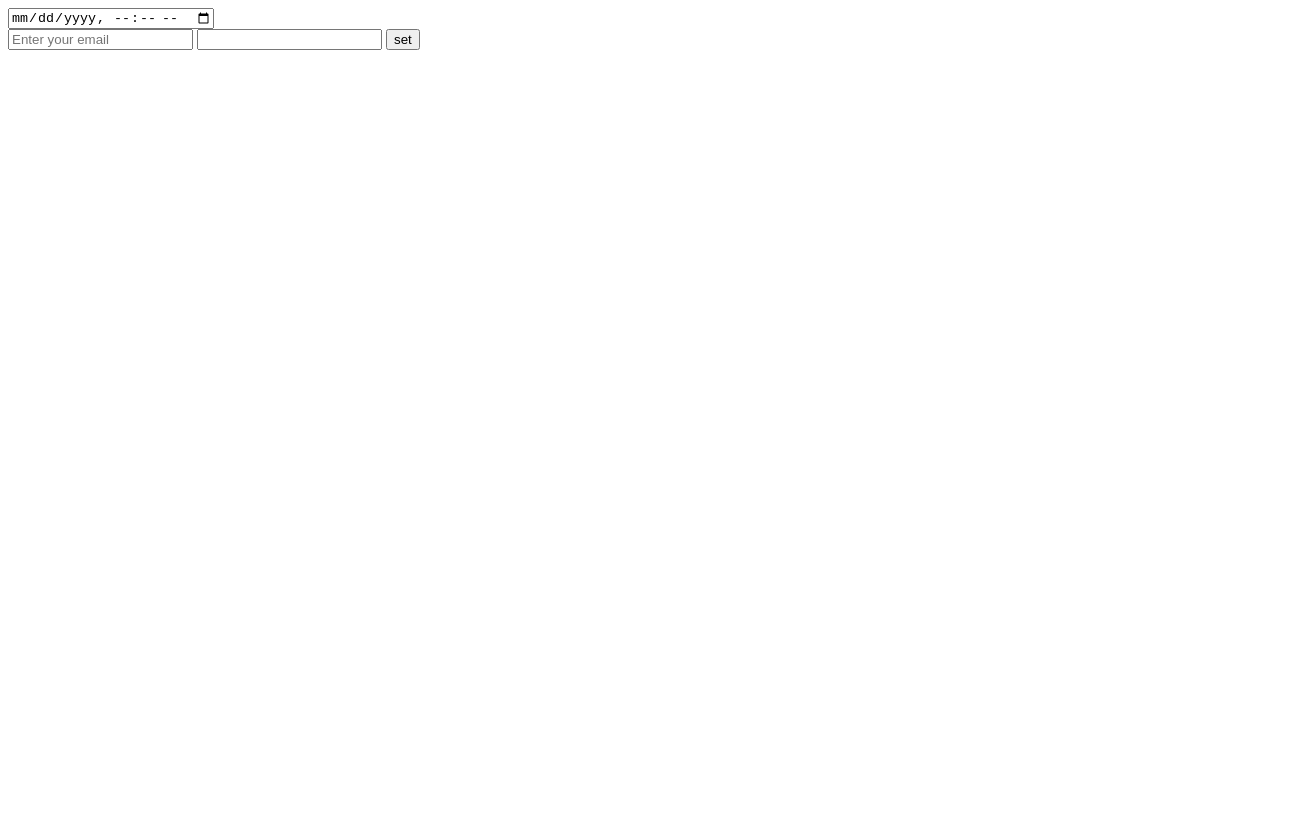
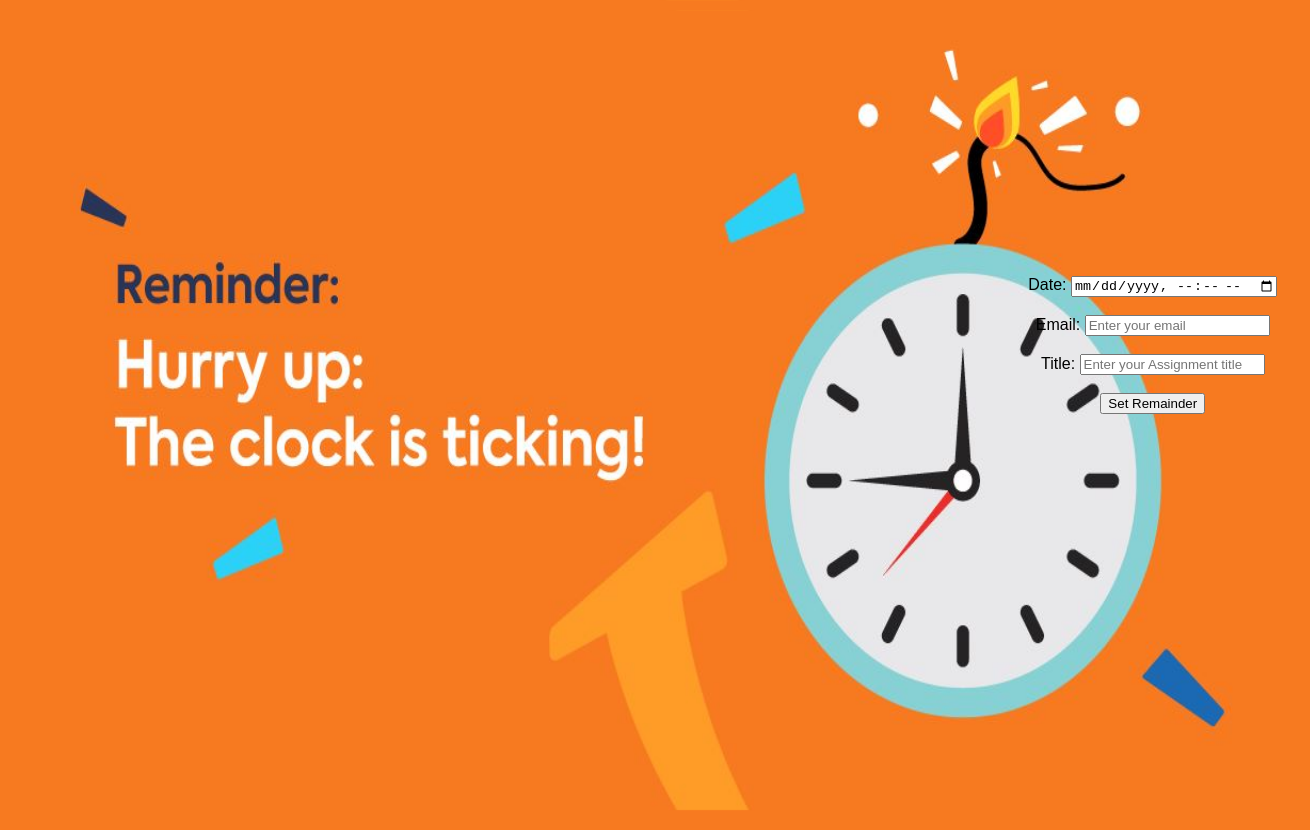
Before and after one commit to Harivignesh123/StudyHelper, a website: page public/html/SetRemainder.html in a window 1280 px wide. Shown: the whole page, 1310 px wide, since content can reach past the window. Before the commit the page ends 800 px from the top, so only its background shows below. Drawn offline with Linux system fonts and the light colour scheme; files that its build step writes are made by us from their sources.

Commit message:
setremainder css added

```diff
--- a/public/html/SetRemainder.html
+++ b/public/html/SetRemainder.html
@@ -4,16 +4,14 @@
     <meta charset="UTF-8">
     <meta http-equiv="X-UA-Compatible" content="IE=edge">
     <meta name="viewport" content="width=device-width, initial-scale=1.0">
-    <title>remainder</title>
-    <link rel="stylesheet" href="SetRemainder.css">
+    <title>Remainder</title>
+    <link rel="stylesheet" type="text/css" href="../styles/setremainder.css" />
 </head>
 
 <body>
     <form id="form">
-        <input type="datetime-local" id="setdate"><br>
-        <input type="email" name="email" id="email" placeholder="Enter your email">
-        <input type="text" name="Enter your Assignment title" id="title">
-        <input type="submit" value="set">
+        Date: <input type="datetime-local" id="setdate"><br><br> Email: <input type="email" name="email" id="email" placeholder="Enter your email"><br><br> Title: <input type="text" name="title" id="title" placeholder="Enter your Assignment title"><br><br>
+        <input type="submit" value="Set Remainder">
     </form>
     <script>
         var form = document.getElementById('form');
--- a/public/styles/SetRemainder.css
+++ b/public/styles/SetRemainder.css
@@ -0,0 +1,28 @@
+html,
+body {
+    width: 100%;
+    height: 100%;
+    margin: 0px;
+    padding: 10px;
+    overflow-x: hidden;
+    background-color: #FBEEC1;
+    background-image: url("../res/images/setremainder_background.jpeg");
+    background-repeat: no-repeat;
+    background-attachment: fixed;
+    background-size: 80% 100%;
+    font-family: Arial, Helvetica, sans-serif;
+    margin: 0;
+    text-align: center;
+}
+
+form {
+    display: inline-block;
+    margin-top: 20%;
+    margin-left: 77%;
+    /* position: absolute; */
+    top: 45%;
+    /* -ms-transform: translateY(-50%);
+    transform: translateY(-50%);
+    -ms-transform: translateX(100%);
+    transform: translateX(100%); */
+}
```
Also changed, not shown: public/res/images/setremainder_background.jpeg (added).
